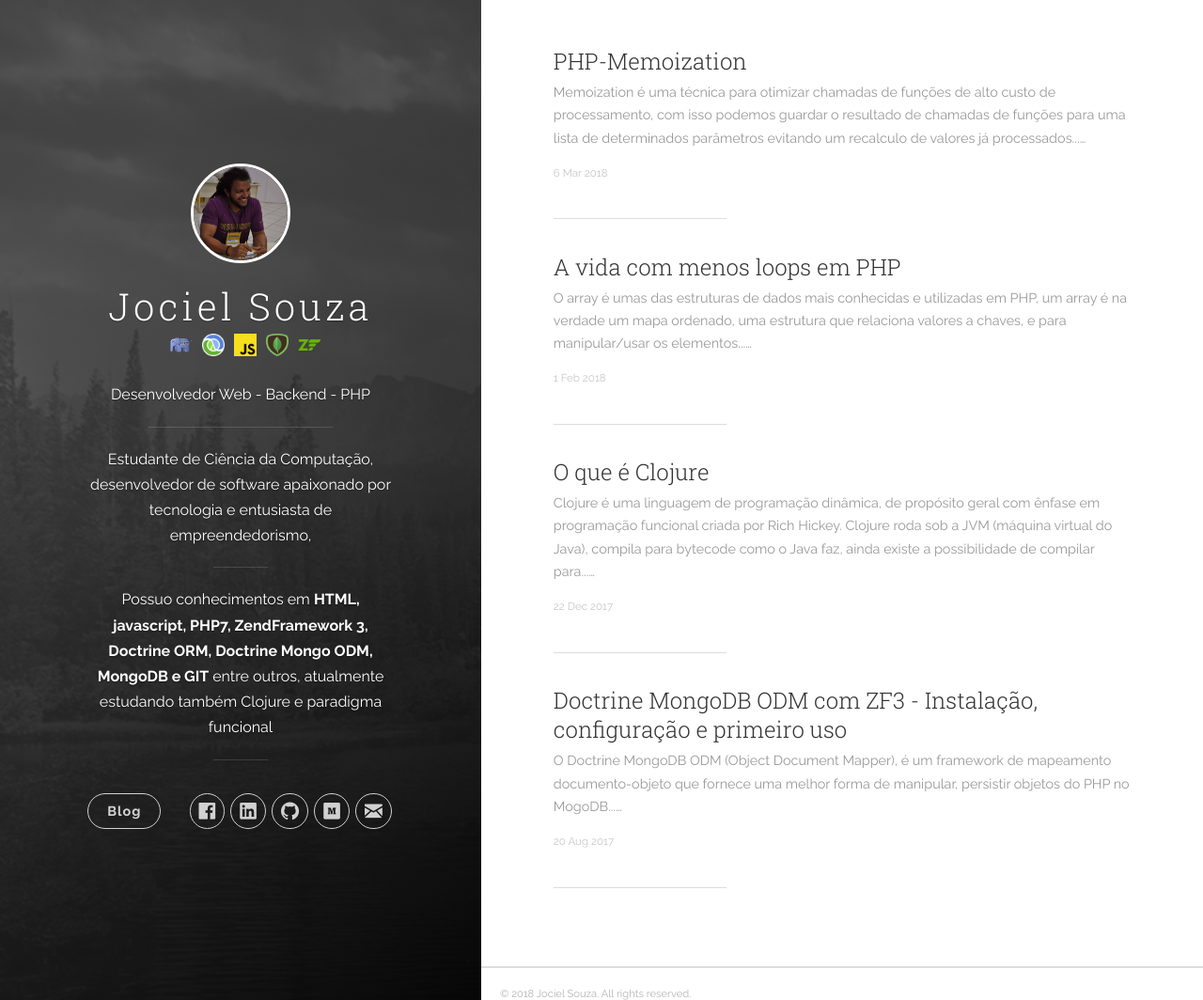
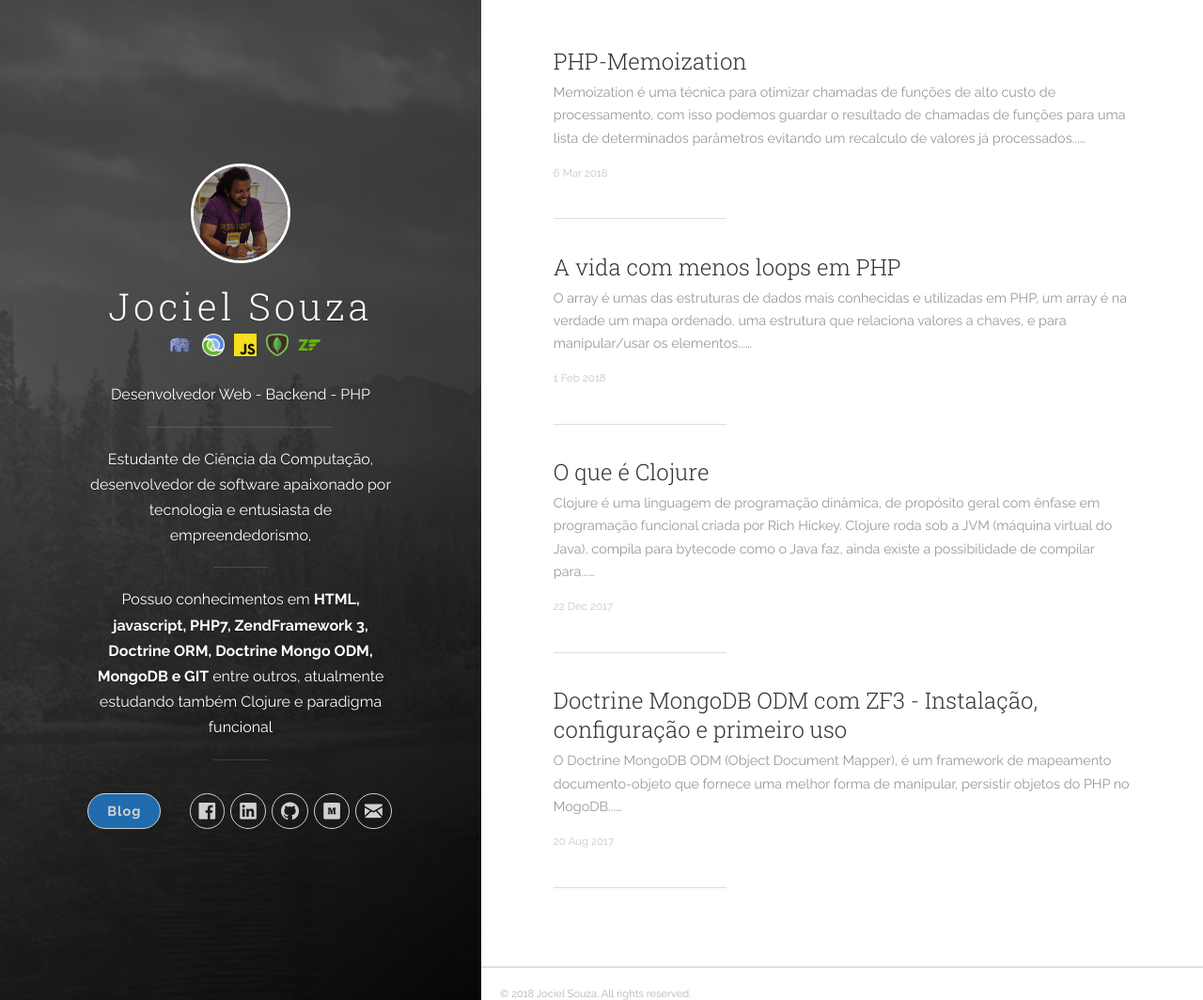
Before and after one commit to Jciel/Jciel.github.io, a Jekyll site: the page built from index.html, in a window 1280 px wide and 1064 px high. Shown: the whole window at 94% size. Built offline with Jekyll 4.4.1, drawn with Linux system fonts in a browser that asks for light colours; nearby versions of some CDN libraries; the list of posts is cut into pages by our own code.

Commit message:
Altered blog button color

```diff
--- a/_includes/header.html
+++ b/_includes/header.html
@@ -48,7 +48,7 @@
 
           <nav class="cover-navigation cover-navigation--primary">
             <ul class="navigation">
-              <li class="navigation__item"><a href="{{ site.baseurl }}/#blog" title="link to {{ site.title }} blog" class="blog-button">Blog</a></li>
+              <li class="navigation__item"><a href="{{ site.baseurl }}/#blog" title="link to {{ site.title }} blog" class="blog-button" style="background-color: #217fd2">Blog</a></li>
             </ul>
           </nav>
 
```
